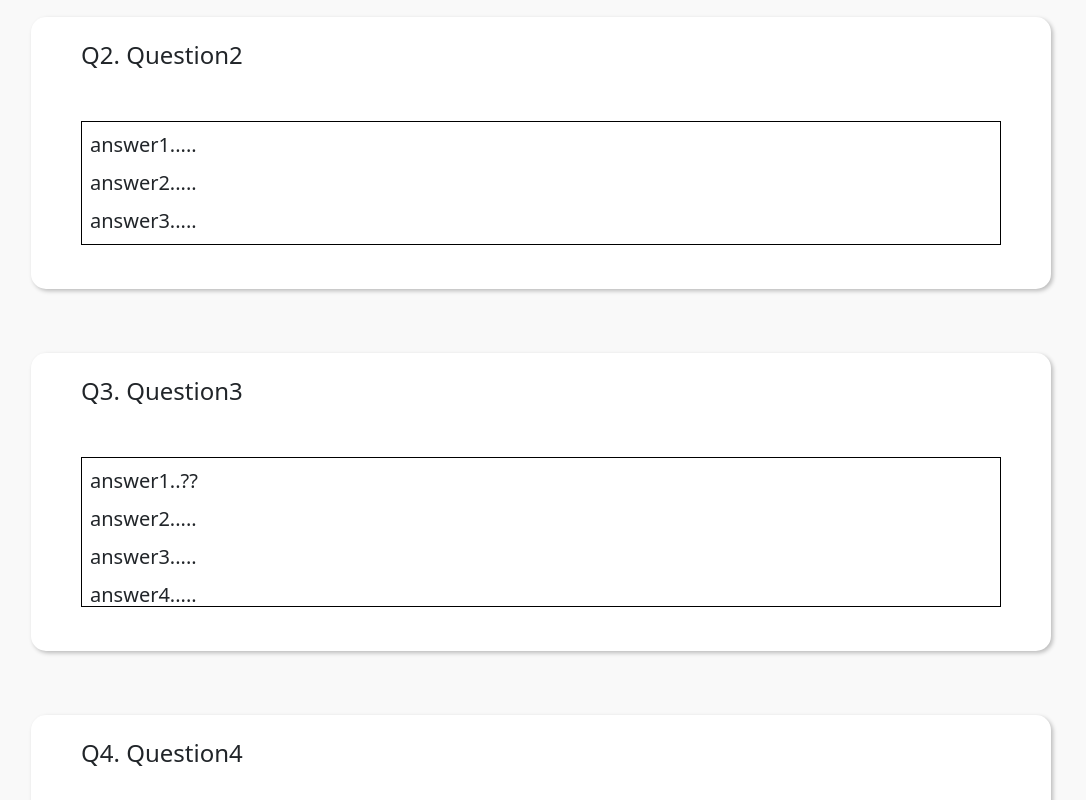
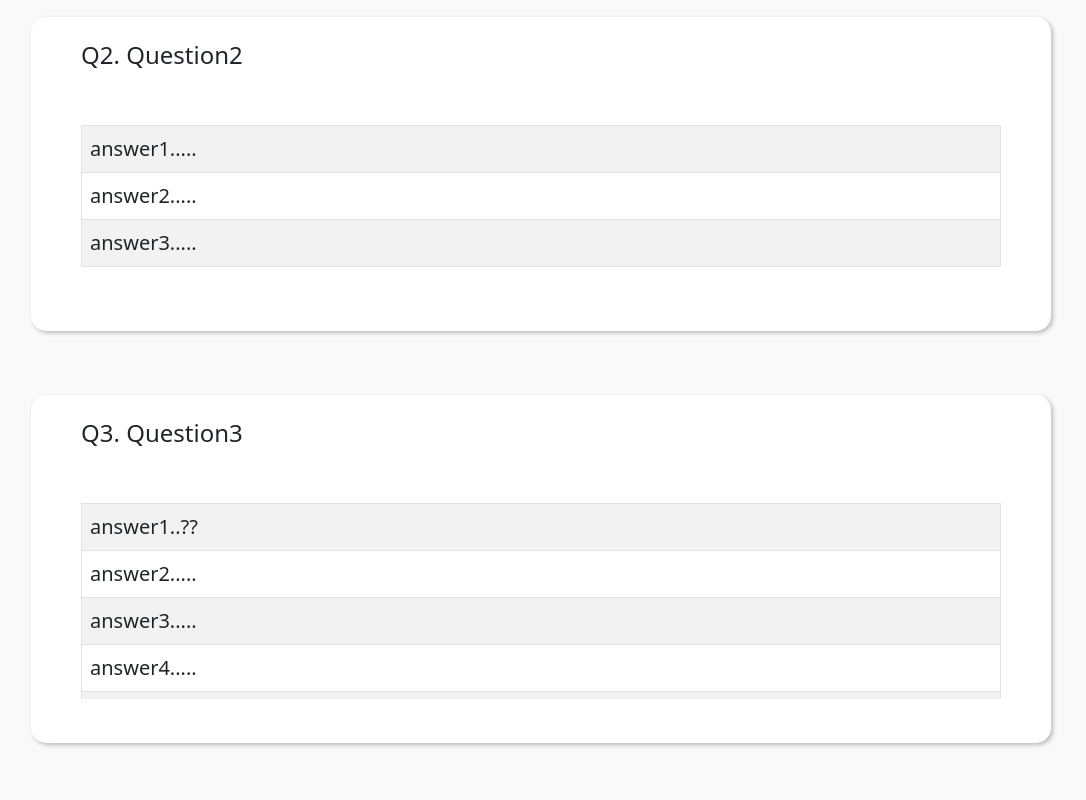
Before and after one commit to dntjr41/Chatbot_Lab, a React (Create React App) app: page /survey-result/statistic in a window 1280 px wide. Shown: the part 1380-2180 px from the top of the page, without its empty margins (99-1185 px from the left). Built offline with nearby package versions, Linux system fonts and the light colour scheme.

Commit message:
설문 결과 페이지 UI 수정

```diff
--- a/src/components/SurveyResult/StatisticCards/SubjectiveStat.js
+++ b/src/components/SurveyResult/StatisticCards/SubjectiveStat.js
@@ -1,18 +1,23 @@
 // 응답 카드 컴포넌트(주관식)
 
-import { Col } from "react-bootstrap";
+import { Col, Table } from "react-bootstrap";
 
 const SubjectiveStat = function ({ statCard }) {
     return (
         <div className="survey-result-stat">
             <Col className="mb-5 fs-4">Q{statCard.questionOrder}. {statCard.title}</Col>
             <div className="survey-result-subjectiveAnswer mb-4 fs-5">
-                {
-                    statCard.answers.map((answer, answerIdx) => {
-                        return <div className="py-1" key={answerIdx}>{answer.value} < br /></div>
-                    })
-                }
+                <Table striped bordered hover>
+                    <tbody  >
+                        {
+                            statCard.answers.map((answer, answerIdx) => {
+                                return <tr className="py-1" key={answerIdx}><td>{answer.value}</td></tr>
+                            })
+                        }
+                    </tbody>
+                </Table>
             </div>
+
         </div >
     )
 }
--- a/src/css/SurveyResultPage.css
+++ b/src/css/SurveyResultPage.css
@@ -57,9 +57,9 @@
 
 .survey-result-subjectiveAnswer {
     position: relative;
-    border: 1px solid #000000;
+    /* border: 1px solid #000000; */
     width: 100%;
-    padding: 4px 8px;
-    max-height: 150px;
+    padding: 4px 0px;
+    max-height: 200px;
     overflow-y: auto;
 }
```
